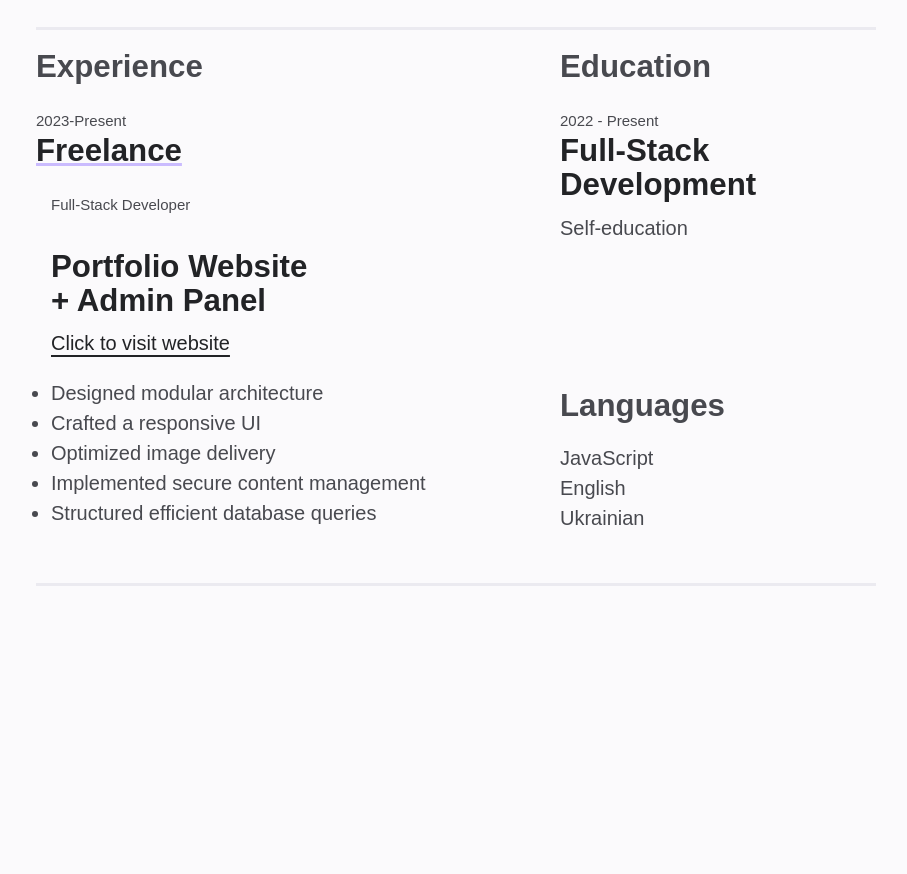
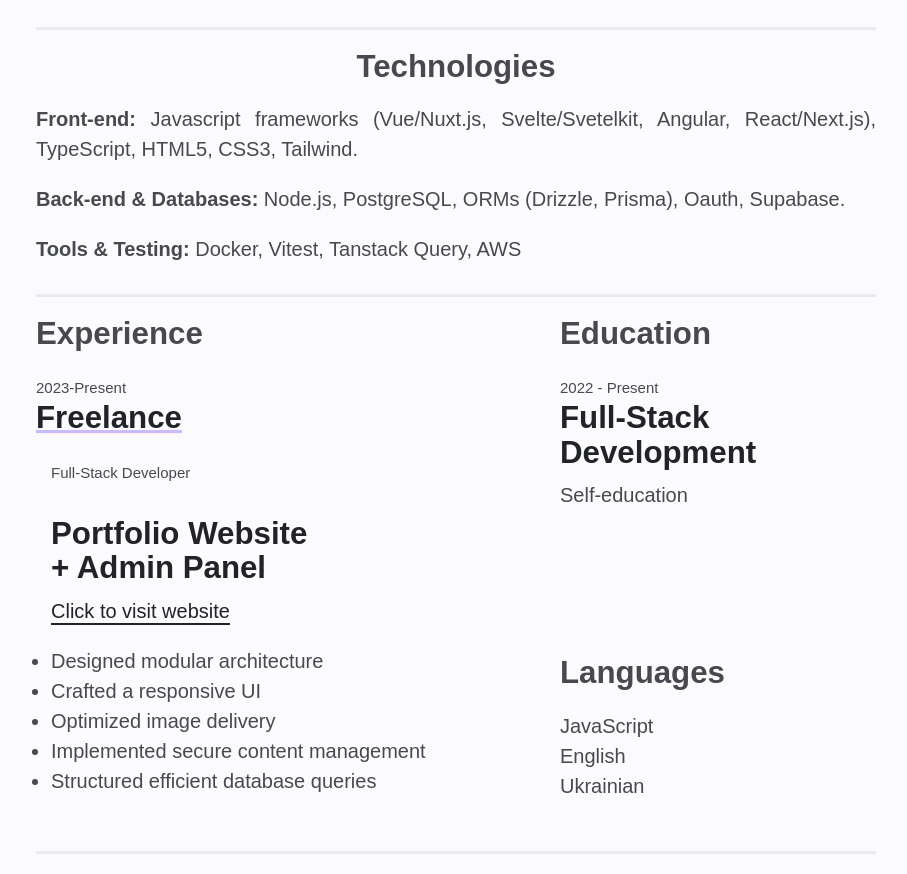
Before and after one commit to watchlar2000/homepage, a plain HTML site: page index.html in a window 1280 px wide. Shown: the part 693-1567 px from the top of the page, without its empty margins (184-1091 px from the left). Before the commit the page ends 1299 px from the top, so only its background shows below. Drawn offline with Linux system fonts and the light colour scheme.

Commit message:
feat: add block with technologies to index.html

```diff
--- a/index.html
+++ b/index.html
@@ -124,6 +124,26 @@
         </div>
         <div class="container">
           <article class="resume__block">
+            <div class="skills flow">
+              <h3 class="skills__header">Technologies</h3>
+              <p class="skills__text">
+                <strong>Front-end:</strong> Javascript frameworks (Vue/Nuxt.js,
+                Svelte/Svetelkit, Angular, React/Next.js), TypeScript, HTML5,
+                CSS3, Tailwind.
+              </p>
+              <p class="skills__text">
+                <strong>Back-end & Databases:</strong> Node.js, PostgreSQL, ORMs
+                (Drizzle, Prisma), Oauth, Supabase.
+              </p>
+              <p class="skills__text">
+                <strong>Tools & Testing:</strong> Docker, Vitest, Tanstack
+                Query, AWS
+              </p>
+            </div>
+          </article>
+        </div>
+        <div class="container">
+          <article class="resume__block">
             <div class="main-info fh">
               <div class="experiences flow">
                 <h3 class="experiences__header">Experience</h3>
```
